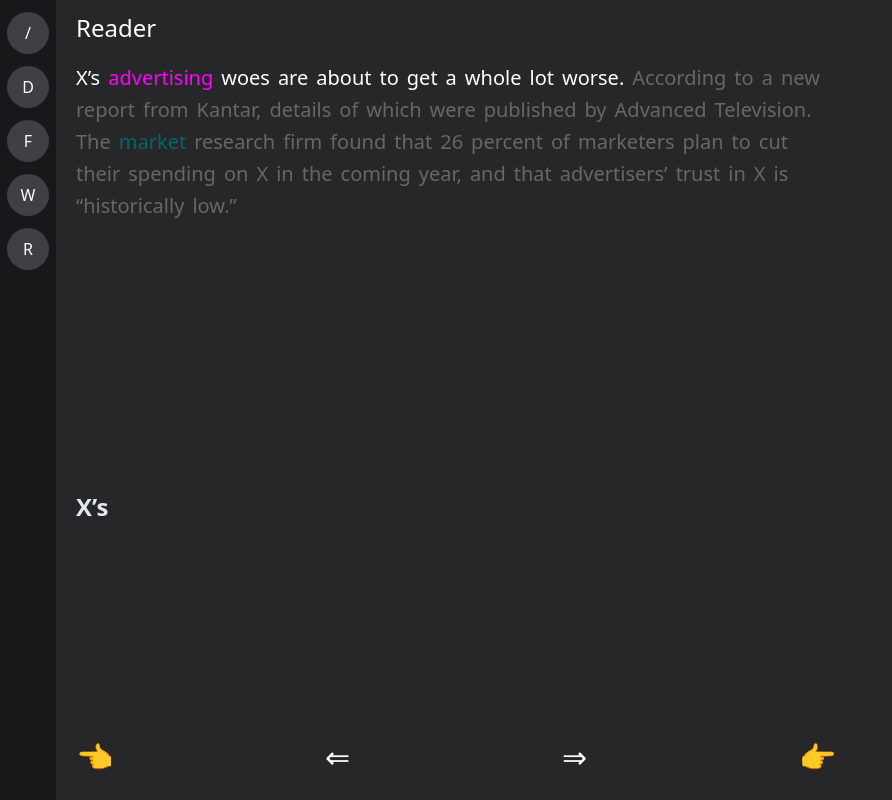
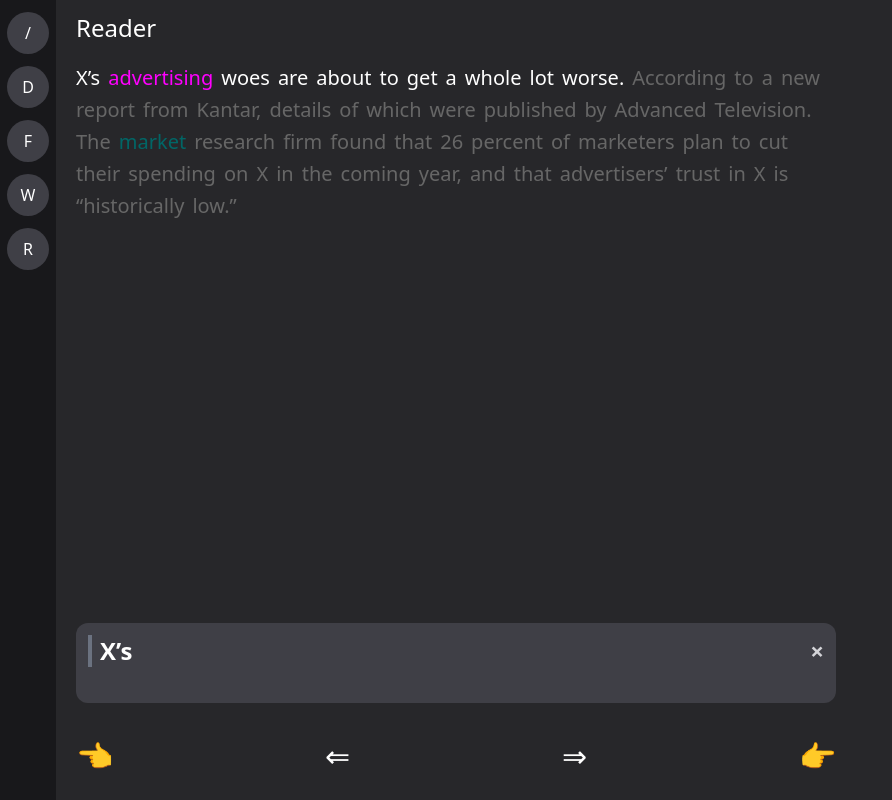
Before and after one commit to na-ah/WordBucket, a Next.js app: page /reader in a window 1280 px wide. Both pictures are taken after a click on the element "X’s". Shown: the whole page, without its empty margins (0-892 px from the left). Built offline with nearby package versions, Linux system fonts and the light colour scheme.

Commit message:
feat: /reader wordINformationの調整

```diff
--- a/components/reader/readerArticle.tsx
+++ b/components/reader/readerArticle.tsx
@@ -42,7 +42,6 @@
                   key={word_i}
                   className="inline-block me-2 mt-1 hover:cursor-pointer"
                   onClick={() => {
-                    console.log(word.toString());
                     handleClickWord(word_i, sentence_i, paragraph_i);
                   }}
                   style={{
--- a/components/reader/readerWordInformation.tsx
+++ b/components/reader/readerWordInformation.tsx
@@ -4,20 +4,24 @@
 export default function ReaderWordInformation({
   currentWord,
   currentMode,
+  handleClickInformationClose,
 }: ReaderWordInformationProps) {
   return (
     <>
-      <div
-        className="text-slate-200 flex flex-col gap-3 py-3"
-        style={{
-          display: currentMode === "word" ? "block" : "none",
-        }}
-      >
-        <div className="font-bold text-2xl">{currentWord}</div>
+      <div className="text-white flex flex-col gap-3 py-3 px-3 rounded-xl bg-zinc-700">
+        <div className="font-bold text-2xl flex justify-between">
+          <p className="border-l-4 ps-2 border-gray-500">{currentWord}</p>
+          <button
+            onClick={handleClickInformationClose}
+            className="text-zinc-300"
+          >
+            ×
+          </button>
+        </div>
         <div className="font-bold text-lg flex">
           {wordMap[currentWord]?.meanings && (
             <>
-              <p>意味：</p>
+              <p className="border-l-4 ps-2 border-blue-500">意味：</p>
               <div>
                 {wordMap[currentWord].meanings.map((meaning, i) => (
                   <p key={i}>{meaning.meaning}</p>
@@ -29,7 +33,7 @@
         <div className="font-bold text-lg flex">
           {wordMap[currentWord]?.examples && (
             <>
-              <p>例文：</p>
+              <p className="border-l-4 ps-2 border-green-500">例文：</p>
               <div>
                 {wordMap[currentWord].examples.map((example, i) => (
                   <p key={i}>{example.example}</p>
--- a/hooks/reader/useIndex.tsx
+++ b/hooks/reader/useIndex.tsx
@@ -112,6 +112,10 @@
     setParagraphIndex(paragraph_i);
   };
 
+  const handleClickInformationClose = () => {
+    setCurrentMode("sentence");
+  };
+
   return {
     currentWord,
     article,
@@ -124,5 +128,6 @@
     paragraphIndexDecrease,
     paragraphIndexIncrease,
     handleClickWord,
+    handleClickInformationClose,
   };
 }
--- a/pages/reader/index.tsx
+++ b/pages/reader/index.tsx
@@ -19,13 +19,14 @@
     paragraphIndexDecrease,
     paragraphIndexIncrease,
     handleClickWord,
+    handleClickInformationClose,
   } = useIndex(sample);
   return (
     <>
       <Layout>
         <div className="flex flex-col w-full px-5 py-3 relative h-dvh">
           <PageTitle title="Reader" />
-          <div className="basis-7/12 flex flex-col text-xl gap-3 overflow-y-auto py-4">
+          <div className="flex-1 flex flex-col text-xl gap-3 overflow-y-auto py-4">
             <ReaderArticle
               article={article}
               currentMode={currentMode}
@@ -35,10 +36,14 @@
               handleClickWord={handleClickWord}
             />
           </div>
-          <div className="basis-4/12 overflow-auto">
+          <div
+            className="overflow-auto mb-5"
+            style={{ display: currentMode === "word" ? "block" : "none" }}
+          >
             <ReaderWordInformation
               currentWord={currentWord}
               currentMode={currentMode}
+              handleClickInformationClose={handleClickInformationClose}
             />
           </div>
           <div className="basis-1/12 flex justify-between items-center">
--- a/types/types.ts
+++ b/types/types.ts
@@ -280,6 +280,7 @@
 export interface ReaderWordInformationProps {
   currentWord: string;
   currentMode: "paragraph" | "sentence" | "word";
+  handleClickInformationClose: () => void;
 }
 
 export interface WordMap {
```
